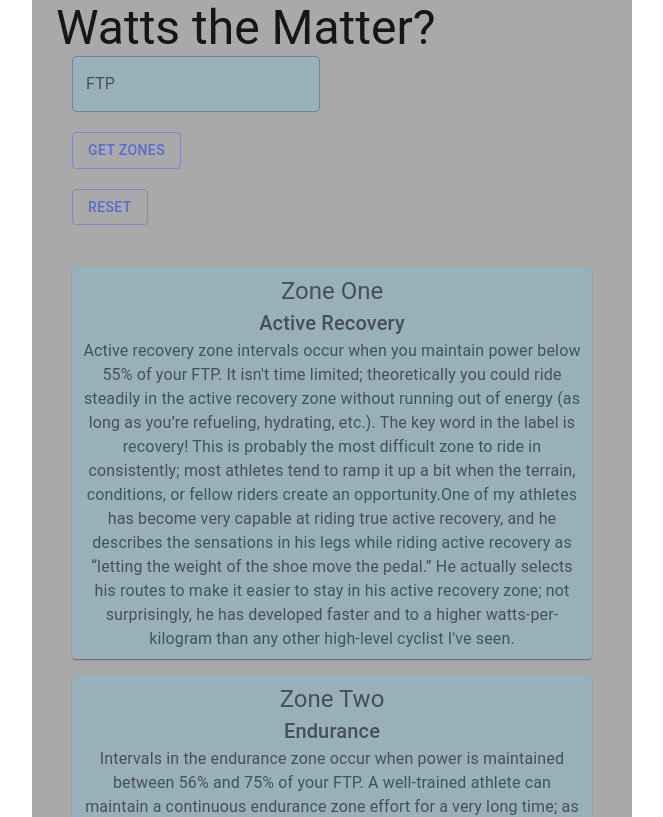
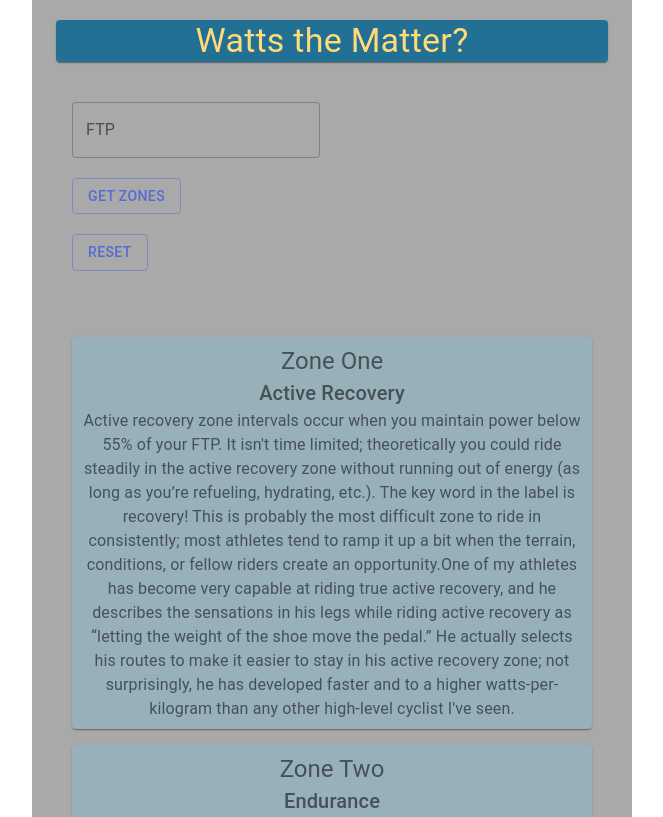
Before and after one commit to 3BenLee/zone-app, a Next.js app: page / in a window 1280 px wide. Shown: the top 817 px of the page, without its empty margins (308-971 px from the left). Built offline with nearby package versions, Linux system fonts and the light colour scheme.

Commit message:
Add a little more CSS to header

```diff
--- a/pages/index.js
+++ b/pages/index.js
@@ -45,13 +45,16 @@ export default function Index() {
   return (
     <Container className={classes.root} maxWidth="sm">
       <Box className={classes.box} my={4}>
+        <Paper className={classes.titleContainer}>
           <Typography
+              className={classes.title}
               display='inline'
-          variant="h3"
+              variant="h4"
               gutterBottom
             >
             Watts the Matter?
           </Typography>
+        </Paper>
         <TextField
           className={classes.textField}
           id="outlined-simple-start-adornment"
--- a/pages/muiStyles.js
+++ b/pages/muiStyles.js
@@ -7,7 +7,8 @@ export const useStylesIndex = makeStyles(theme => ({
   },
   root: {
     flexGrow: 1,
-    background: '#A9A9A9'
+    background: '#A9A9A9',
+    overflow: 'hidden'
   },
   paper: {
     padding: theme.spacing(2),
@@ -15,8 +16,15 @@ export const useStylesIndex = makeStyles(theme => ({
     color: theme.palette.text.secondary,
     background: '#98B0B9',
   },
+  title: {
+    marginLeft: 'auto',
+    marginRight: 'auto',
+    marginTop: 24,
+    marginBottom: 24,
+    color: '#ffda79'
+  },
   textField: {
-    background: '#98B0B9',
+    background: '##cc8e35',
     marginLeft: 16,
   },
   getZonesButton: {
@@ -28,6 +36,12 @@ export const useStylesIndex = makeStyles(theme => ({
     marginTop: 20,
     marginBottom: 50,
     marginLeft: 16,
+  },
+  titleContainer: {
+    backgroundColor: '#227093',
+    textAlign: 'center',
+    marginTop: 20,
+    marginBottom: 40
   }
 }));
 
```
Lines whose indentation alone changed are shown as unchanged.
